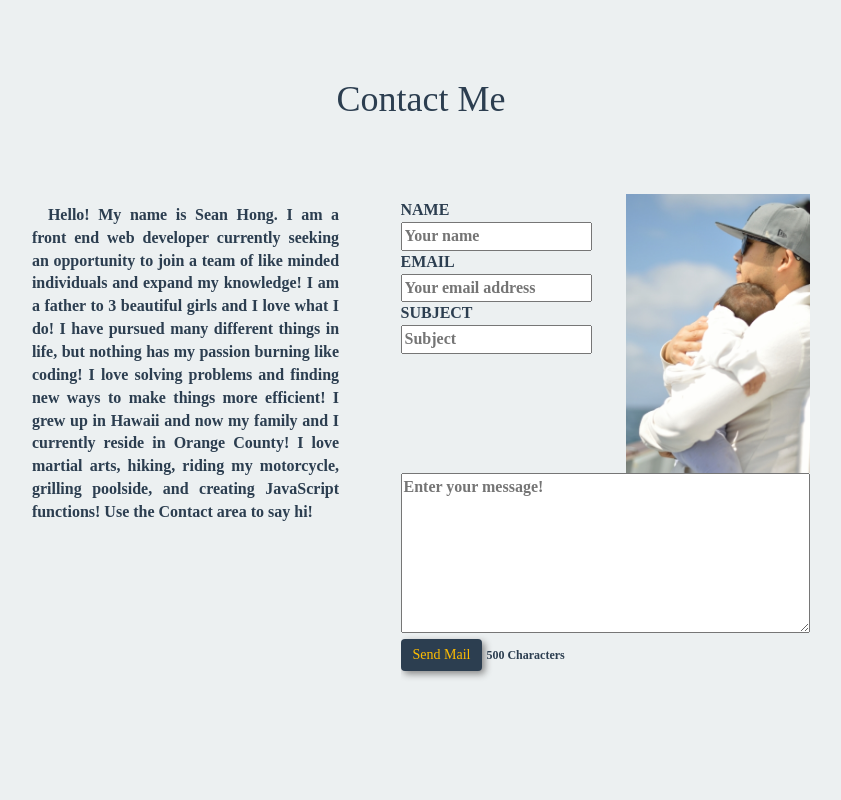
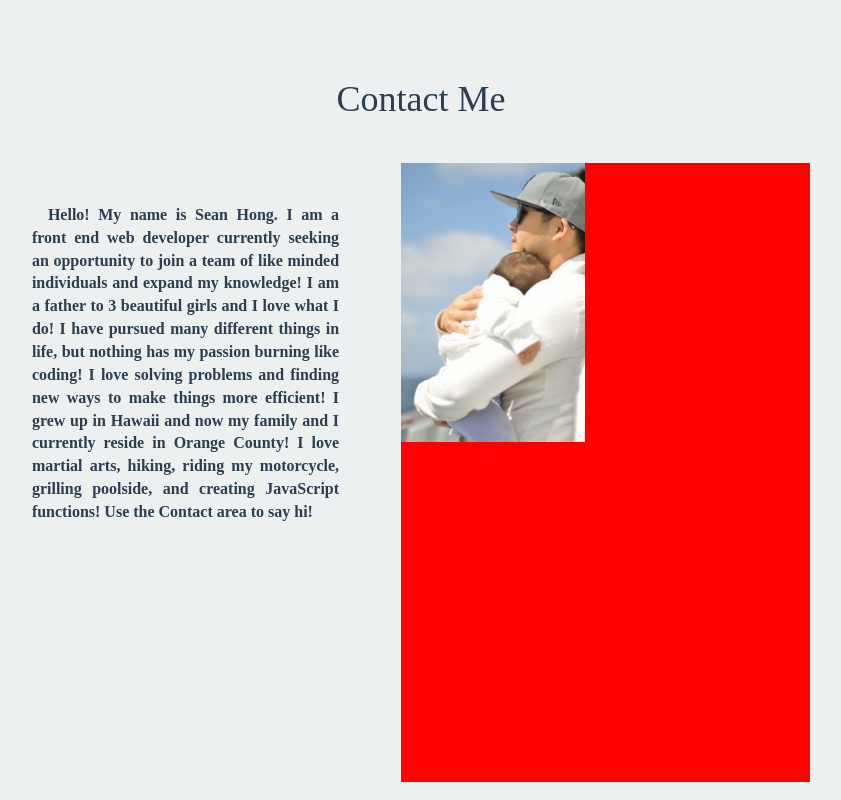
Before and after one commit to svhong/sean, a plain HTML site: page index.html in a window 1280 px wide. Shown: the part 3125-3925 px from the top of the page, without its empty margins (219-1060 px from the left). Drawn offline with nearby package versions, Linux system fonts and the light colour scheme; a web font is replaced by a local one.

Commit message:
reformatting the mailer form and picture area

```diff
--- a/index.html
+++ b/index.html
@@ -238,30 +238,9 @@
                 hiking, riding my motorcycle, grilling poolside, and creating JavaScript functions! Use the Contact area
                 to say hi!
             </div>
-            <div class="pic_and_links">
-                <div class="contact_me_form">
-                    <form method="post" action="mail_handler.php">
-                        NAME
-                        <input id="name" name="name" placeholder="Your name">
-                        <br>
-                        EMAIL
-                        <input id="email" name="email" placeholder="Your email address">
-                        <br>
-                        SUBJECT
-                        <input id="subject" name="subject" placeholder="Subject">
-                        <br>
-                    </form>
-                </div>
+            <div class="pic">
                 <div class="picture">
-                    <img src="images/profile.jpg" alt="picture of me">
-                </div>
-                <div class="my_contact_info">
-                    <textarea id="body" name="body" maxlength="500" placeholder="Enter your message!"></textarea>
-                    <button id="send_mail_button" class="btn btn-default" type="button" name="submit" value="submit">
-                        Send Mail
-                    </button>
-                    <div id="char_remaining">500 Characters
-                    </div>
+                    <img src="images/profile.jpg" alt="">
                 </div>
             </div>
         </div>
--- a/style.css
+++ b/style.css
@@ -269,7 +269,8 @@ body {
     margin:0;
 }
 
-.pic_and_links {
+.pic{
+    background: red;
     width: 40%;
     height:100%;
     display: inline-block;
```
